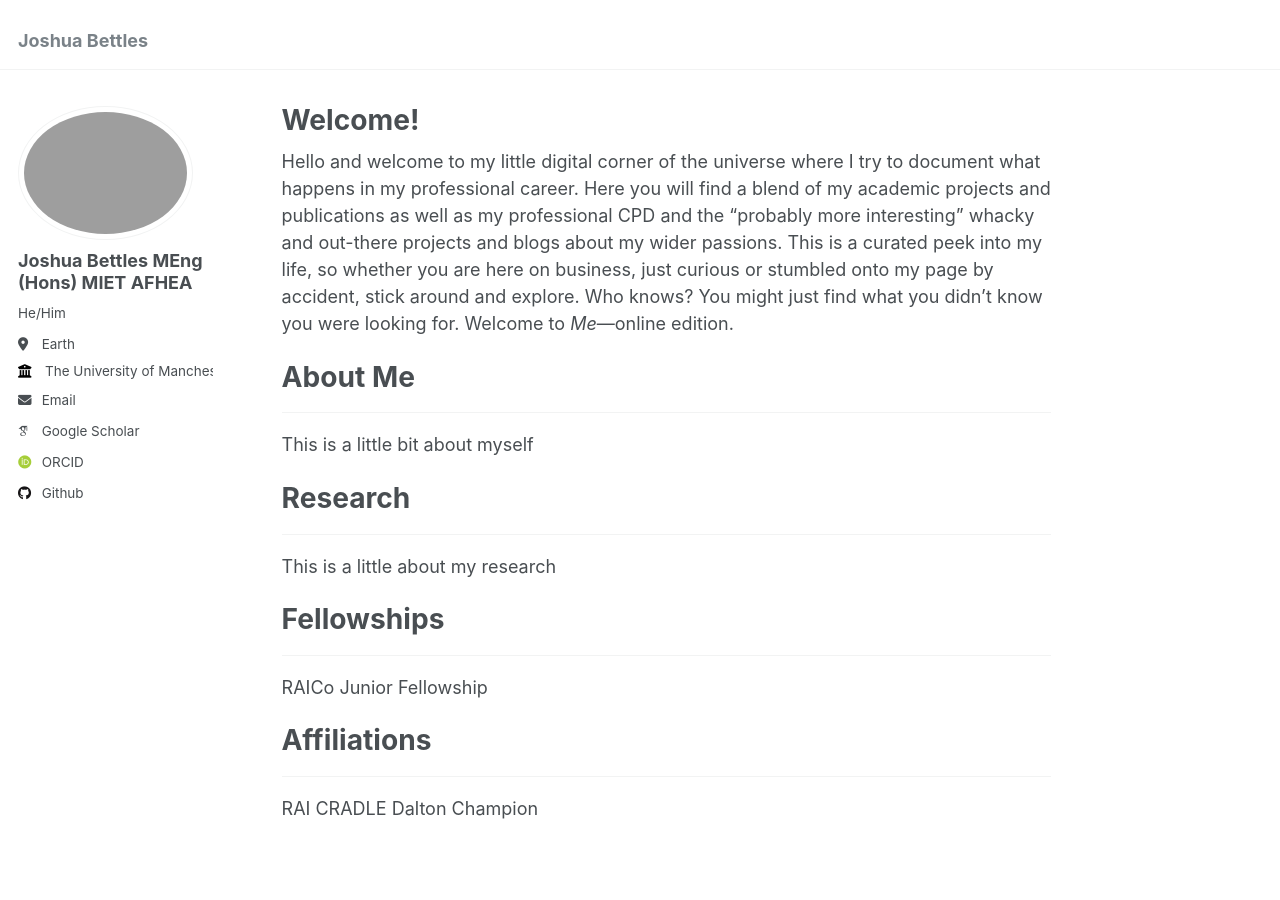
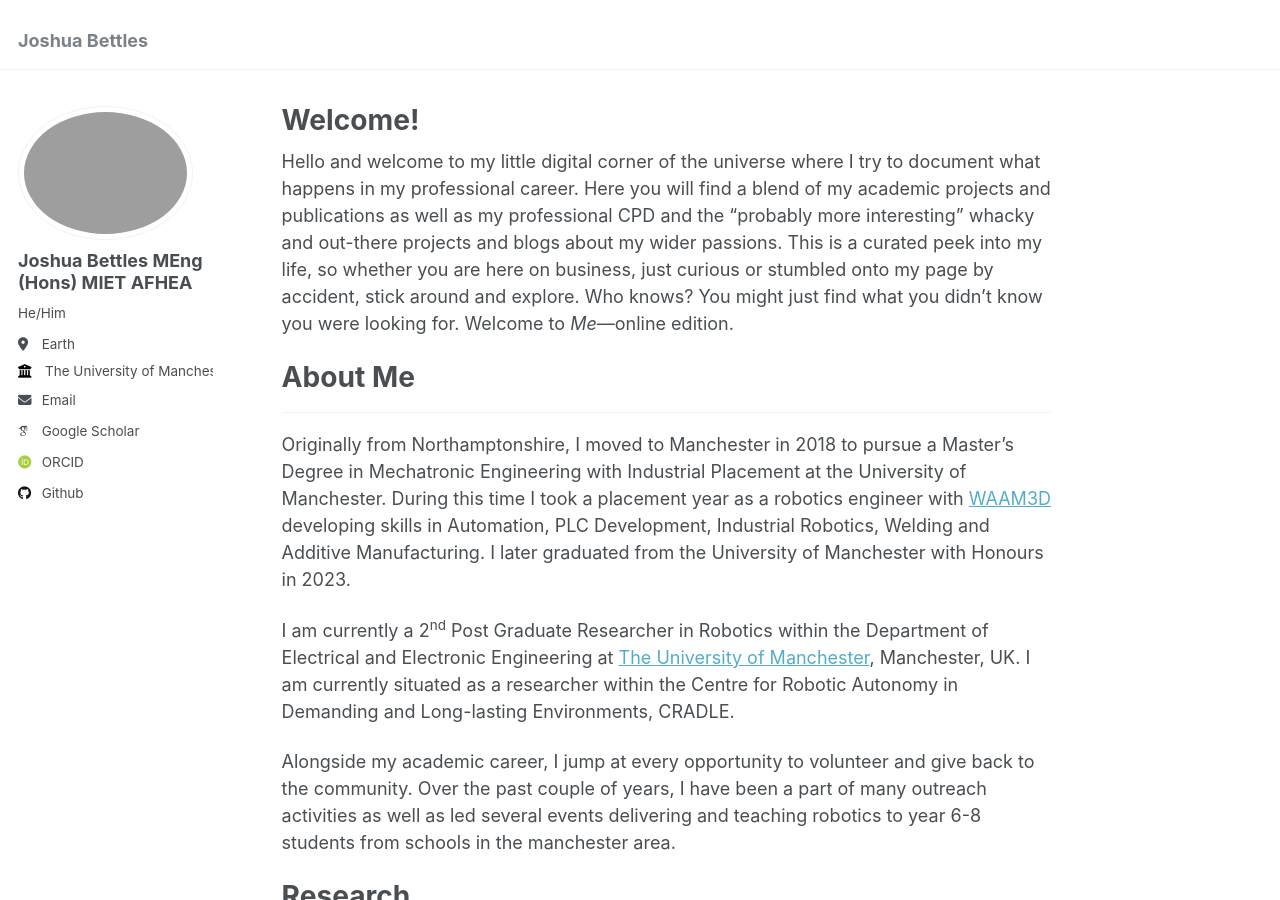
Before and after one commit to Joshua-Bettles/joshua-bettles.github.io, a Jekyll site: the page built from _pages/about.md, in a window 1280 px wide and 900 px high. Built offline with Jekyll 4.4.1, drawn with Linux system fonts in a browser that asks for light colours; some web fonts are replaced.

Commit message:
Update about.md

```diff
--- a/_pages/about.md
+++ b/_pages/about.md
@@ -14,7 +14,12 @@ About Me
 ======
 ------
 
-This is a little bit about myself
+Originally from Northamptonshire, I moved to Manchester in 2018 to pursue a Master's Degree in Mechatronic Engineering with Industrial Placement at the University of Manchester. During this time I took a placement year as a robotics engineer with [WAAM3D](www.waam3d.com) developing skills in Automation, PLC Development, Industrial Robotics, Welding and Additive Manufacturing. I later graduated from the University of Manchester with Honours in 2023.
+
+
+I am currently a 2<sup>nd</sup> Post Graduate Researcher in Robotics within the Department of Electrical and Electronic Engineering at [The University of Manchester](www.manchester.ac.uk), Manchester, UK. I am currently situated as a researcher within the Centre for Robotic Autonomy in Demanding and Long-lasting Environments, CRADLE.
+
+Alongside my academic career, I jump at every opportunity to volunteer and give back to the community. Over the past couple of years, I have been a part of many outreach activities as well as led several events delivering and teaching robotics to year 6-8 students from schools in the manchester area.
 
 
 Research
```
